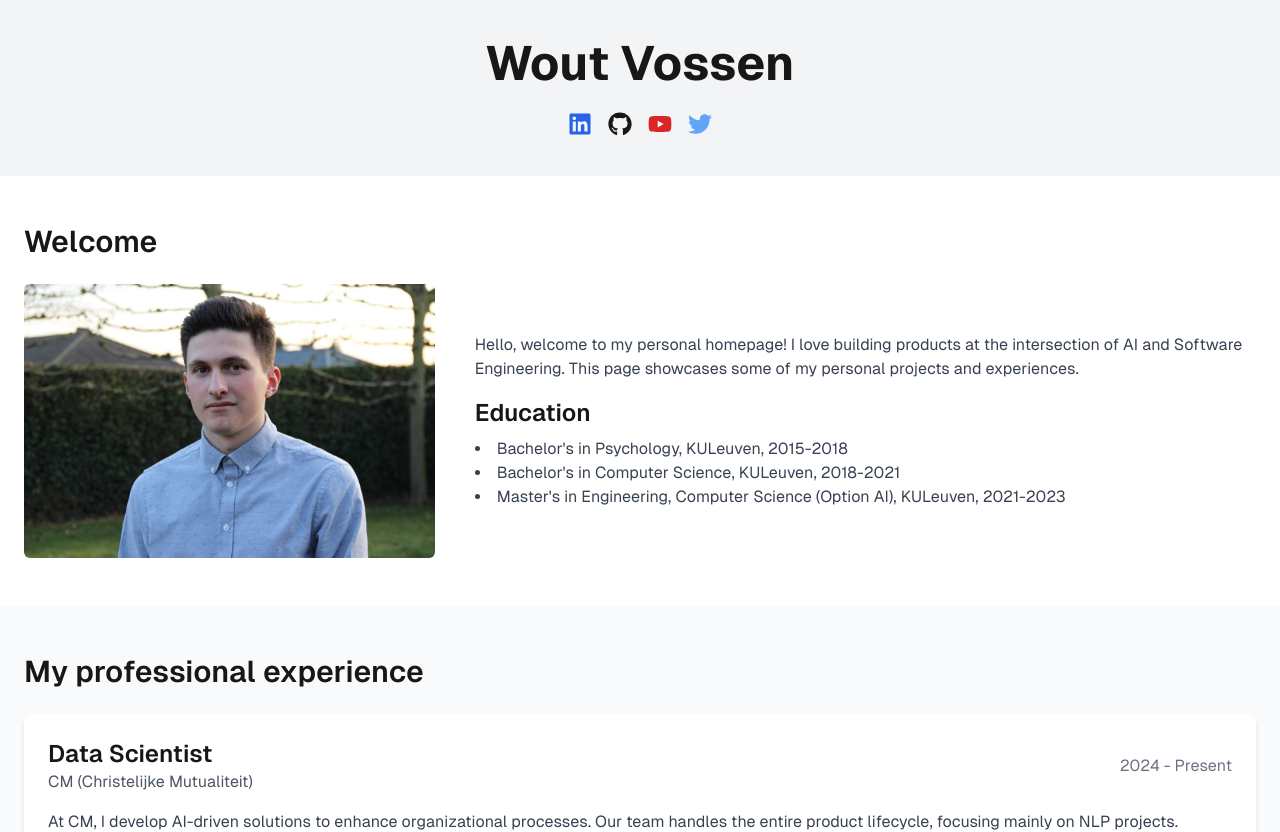
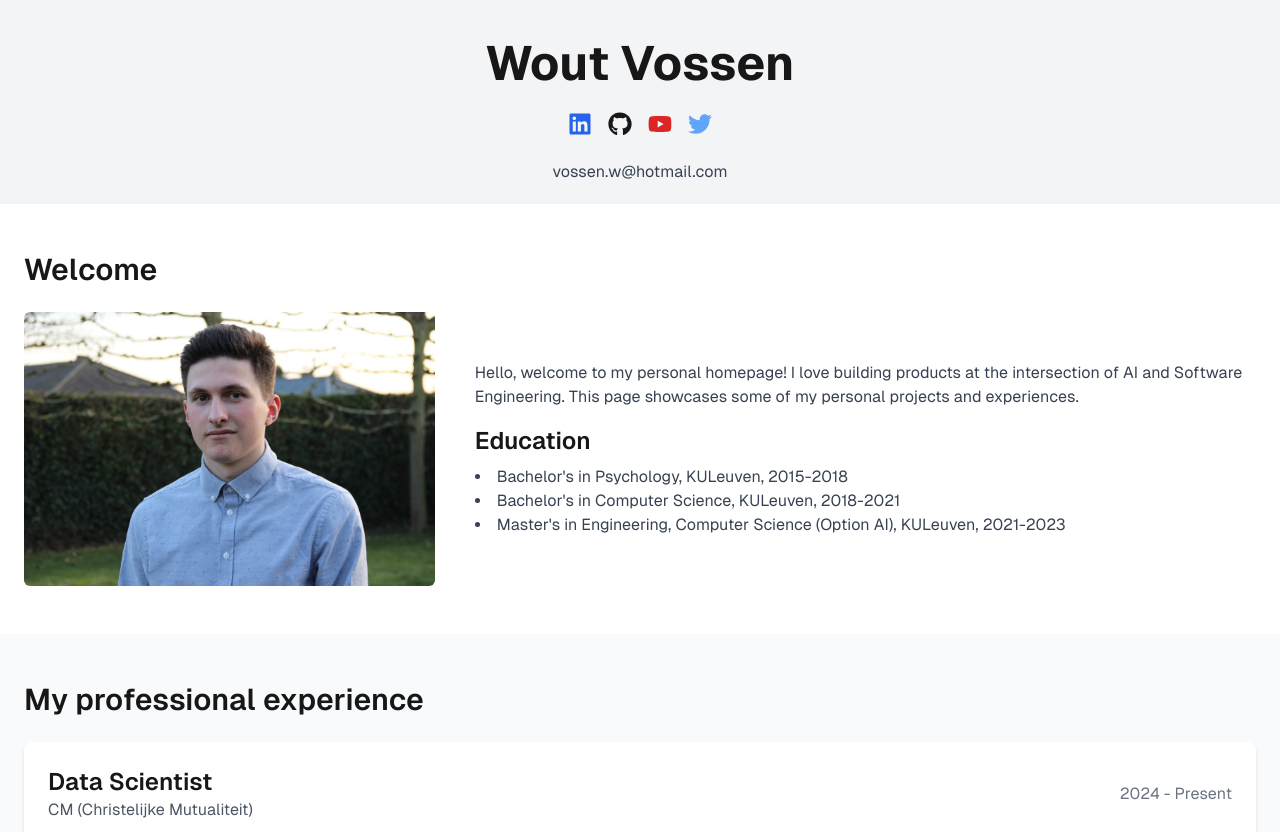
Before and after one commit to vossenwout/vossenwout.github.io, a Next.js app: page / in a window 1280 px wide. Shown: the top 832 px of the page. Built offline with nearby package versions, Linux system fonts and the light colour scheme.

Commit message:
Add email adress

```diff
--- a/src/app/page.tsx
+++ b/src/app/page.tsx
@@ -58,7 +58,7 @@ export default function Home() {
   return (
     <div className="font-[family-name:var(--font-geist-sans)]">
       {/* Hero Section */}
-      <section className="bg-gray-100 pt-10 pb-10 text-center">
+      <section className="bg-gray-100 pt-10 pb-5 text-center">
         <h1 className="text-5xl font-bold mb-4">Wout Vossen</h1>
         <div className="flex justify-center mt-6 space-x-4">
           <a
@@ -86,6 +86,12 @@ export default function Home() {
             <FaTwitter className="text-2xl text-blue-400" /> {/* Add Twitter icon */}
           </a>
         </div>
+        <a
+          href="mailto:vossen.w@hotmail.com"
+          className="text-gray-700 hover:text-blue-600 transition-colors duration-300 text-md mt-6 inline-block"
+        >
+          vossen.w@hotmail.com
+        </a>
       </section>
 
       {/* About Me Section */}
```
